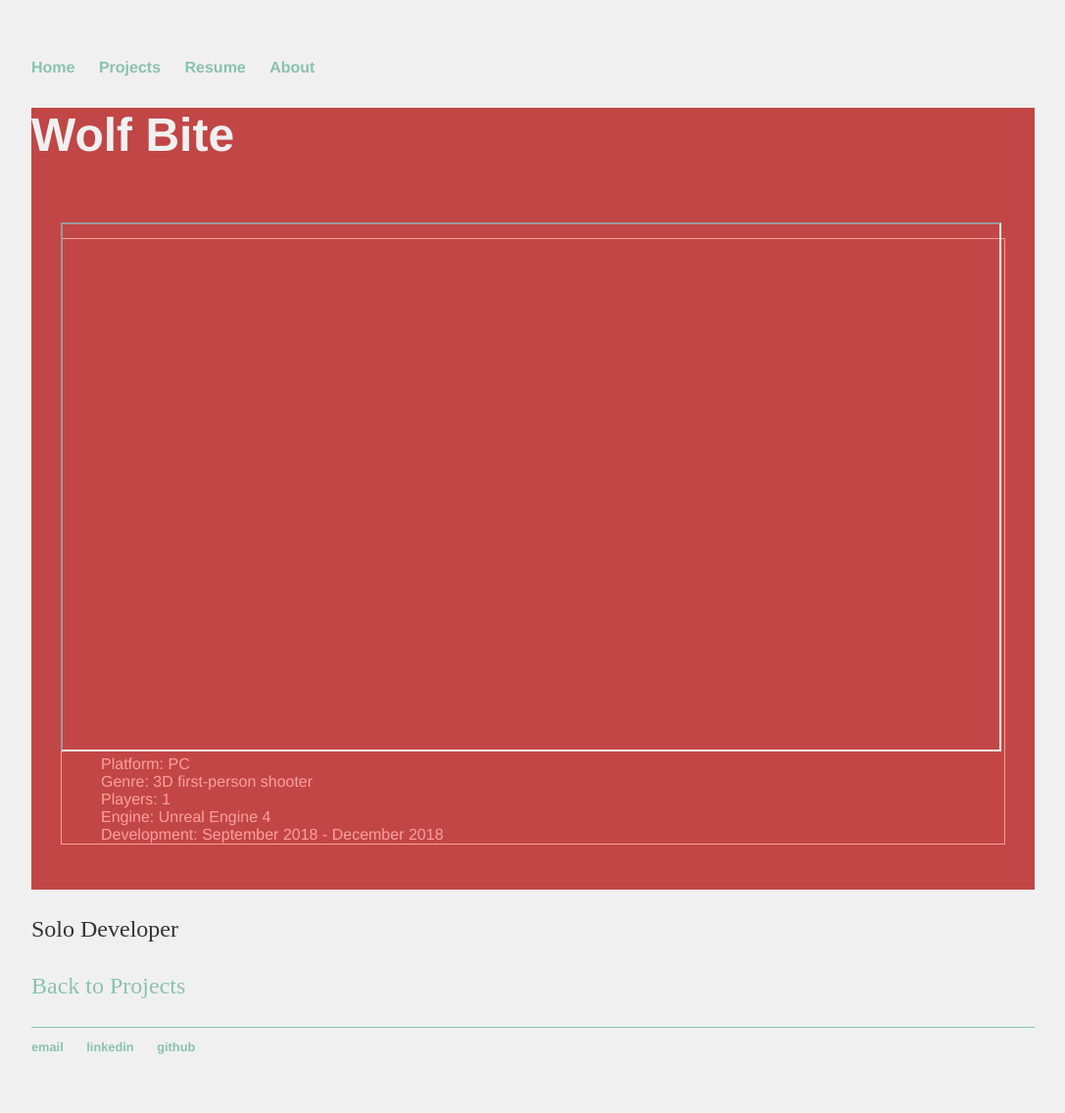
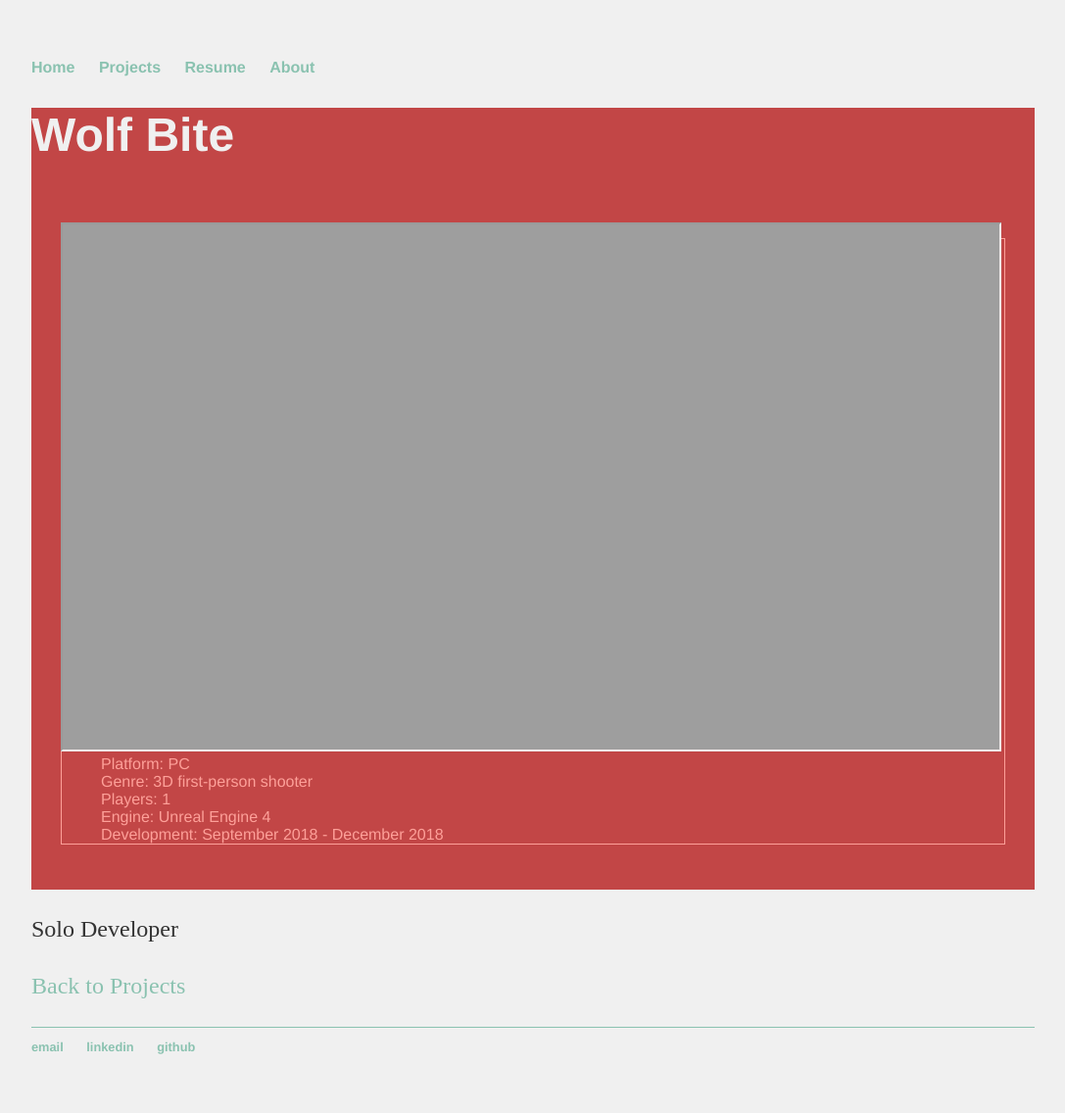
Before and after one commit to digigrant/digigrant.github.io, a Jekyll site: the page built from projects/wolf-bite.html, in a window 1280 px wide. Shown: the whole page at 98% size, without its empty margins (96-1183 px from the left). Built offline with Jekyll 4.4.1, drawn with Linux system fonts in a browser that asks for light colours.

Commit message:
Update projects.html

```diff
--- a/_layouts/projects.html
+++ b/_layouts/projects.html
@@ -5,7 +5,7 @@
   <h1>{{ page.title }}</h1>
   <div class="project-container">
     <div class="video">
-      <iframe width="960" height="540" src={{page.video-url}}></iframe>
+      <iframe width="960" height="540" src={{page.video-url}} frameborder="0"></iframe>
     </div>
     <ul class="specs">
       <li>Platform: {{ page.platform }}</li>
```
